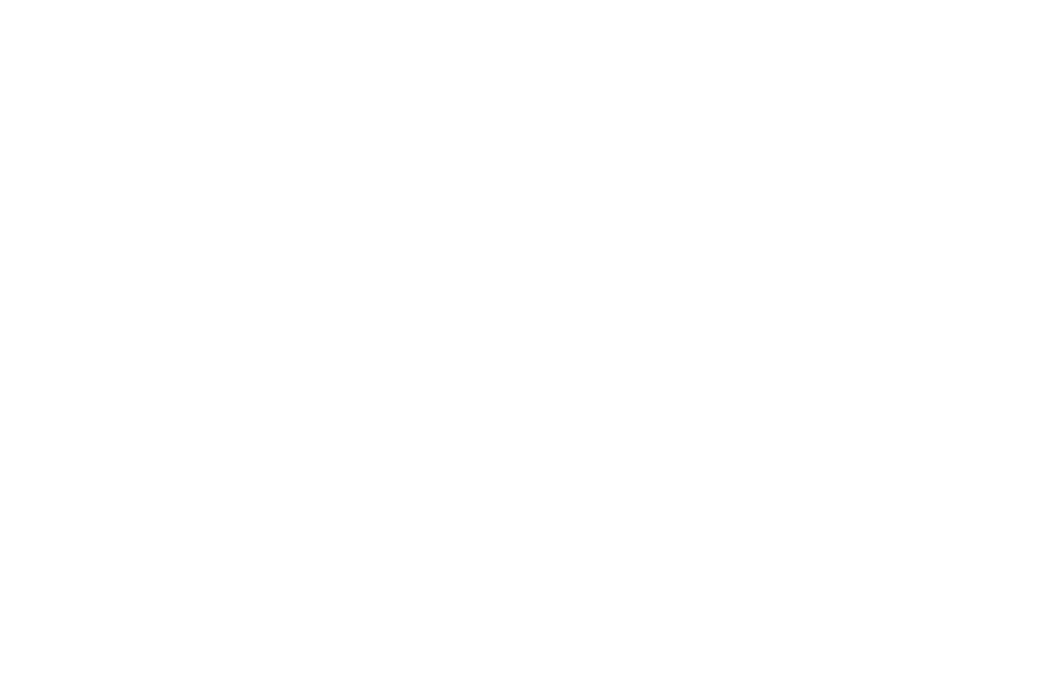
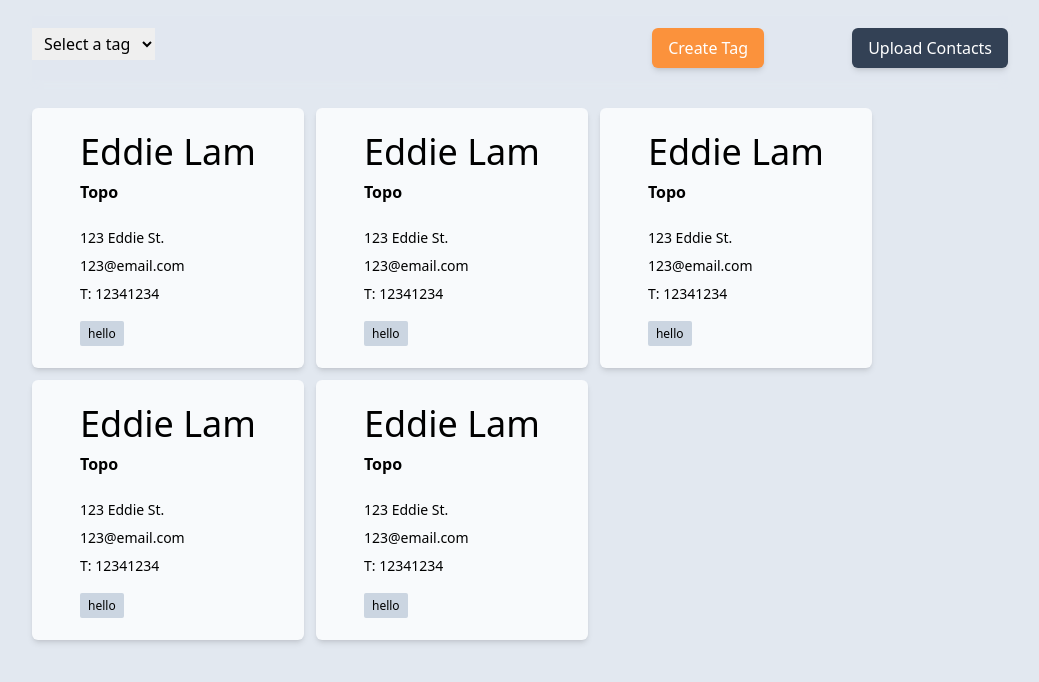
Before and after one commit to Coddielam/contact-system, a React (Create React App) app: page / in a window 1280 px wide. Shown: the top 682 px of the page, without its empty margins (120-1159 px from the left). Built offline with nearby package versions, Linux system fonts and the light colour scheme.

Commit message:
feat: dashboard layout

```diff
--- a/src/App.tsx
+++ b/src/App.tsx
@@ -1,5 +1,93 @@
+import Upload from "./features/Upload/Upoad";
+import DashboardLayout from "./layouts/Dashboard/DashboardLayout";
+import { ContactCards, CreateTag } from "./features";
+import { TContact } from "./types/contact";
+
+let id = 1;
+const dummyContacts: TContact[] = [
+  {
+    id: (id++).toString(),
+    firstName: "eddie",
+    lastName: "lAm",
+    phones: [12341234],
+    addresses: ["123 Eddie St."],
+    emails: ["123@email.com"],
+    orgName: "Topo",
+    websiteUrl: "eddie.com",
+    notes: "Met at work",
+    tags: ["hello"],
+  },
+  {
+    id: (id++).toString(),
+    firstName: "eddie",
+    lastName: "lAm",
+    phones: [12341234],
+    addresses: ["123 Eddie St."],
+    emails: ["123@email.com"],
+    orgName: "Topo",
+    websiteUrl: "eddie.com",
+    notes: "Met at work",
+    tags: ["hello"],
+  },
+  {
+    id: (id++).toString(),
+    firstName: "eddie",
+    lastName: "lAm",
+    phones: [12341234],
+    addresses: ["123 Eddie St."],
+    emails: ["123@email.com"],
+    orgName: "Topo",
+    websiteUrl: "eddie.com",
+    notes: "Met at work",
+    tags: ["hello"],
+  },
+  {
+    id: (id++).toString(),
+    firstName: "eddie",
+    lastName: "lAm",
+    phones: [12341234],
+    addresses: ["123 Eddie St."],
+    emails: ["123@email.com"],
+    orgName: "Topo",
+    websiteUrl: "eddie.com",
+    notes: "Met at work",
+    tags: ["hello"],
+  },
+  {
+    id: (id++).toString(),
+    firstName: "eddie",
+    lastName: "lAm",
+    phones: [12341234],
+    addresses: ["123 Eddie St."],
+    emails: ["123@email.com"],
+    orgName: "Topo",
+    websiteUrl: "eddie.com",
+    notes: "Met at work",
+    tags: ["hello"],
+  },
+];
+
+const SelectTag = () => {
+  return (
+    <select className="px-2 py-1">
+      <option value="">Select a tag</option>
+    </select>
+  );
+};
+
 function App() {
-  return <div className=""></div>;
+  return (
+    <div className="bg-appbackground w-screen h-screen">
+      <div className="max-w-screen-lg mx-auto py-4">
+        <DashboardLayout
+          topLeftCorner={<SelectTag />}
+          topRightSecond={<CreateTag />}
+          topRightCorner={<Upload />}
+          mainArea={<ContactCards contacts={dummyContacts} />}
+        />
+      </div>
+    </div>
+  );
 }
 
 export default App;
--- /dev/null
+++ b/src/layouts/Dashboard/DashboardLayout.tsx
@@ -0,0 +1,27 @@
+import React from "react";
+
+export default function DashboardLayout({
+  topLeftCorner,
+  topLeftSecond,
+  topRightSecond,
+  topRightCorner,
+  mainArea,
+}: {
+  topLeftCorner?: JSX.Element;
+  topLeftSecond?: JSX.Element;
+  topRightSecond?: JSX.Element;
+  topRightCorner?: JSX.Element;
+  mainArea: JSX.Element;
+}) {
+  return (
+    <div className="flex flex-col gap-7">
+      <div className="grid grid-cols-12 justify-between w-full sticky top-0 bg-appbackground  bg-opacity-80 shadow-appbackground shadow-md py-3">
+        <div className="col-span-3 text-left">{topLeftCorner}</div>
+        <div className="col-span-3 text-left">{topLeftSecond}</div>
+        <div className="col-span-3 text-right">{topRightSecond}</div>
+        <div className="col-span-3 text-right">{topRightCorner}</div>
+      </div>
+      <div>{mainArea}</div>
+    </div>
+  );
+}
```
